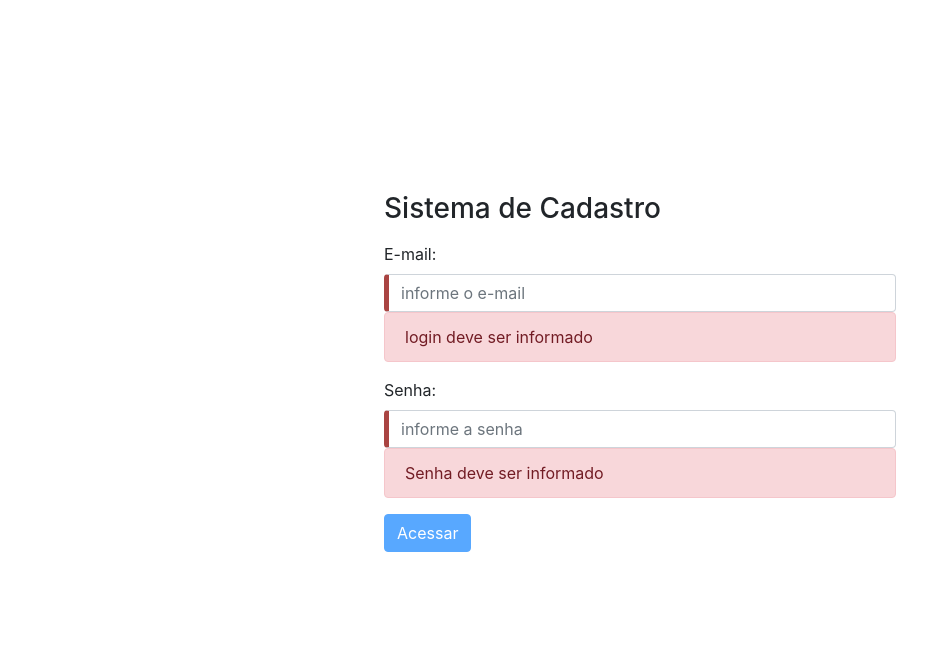
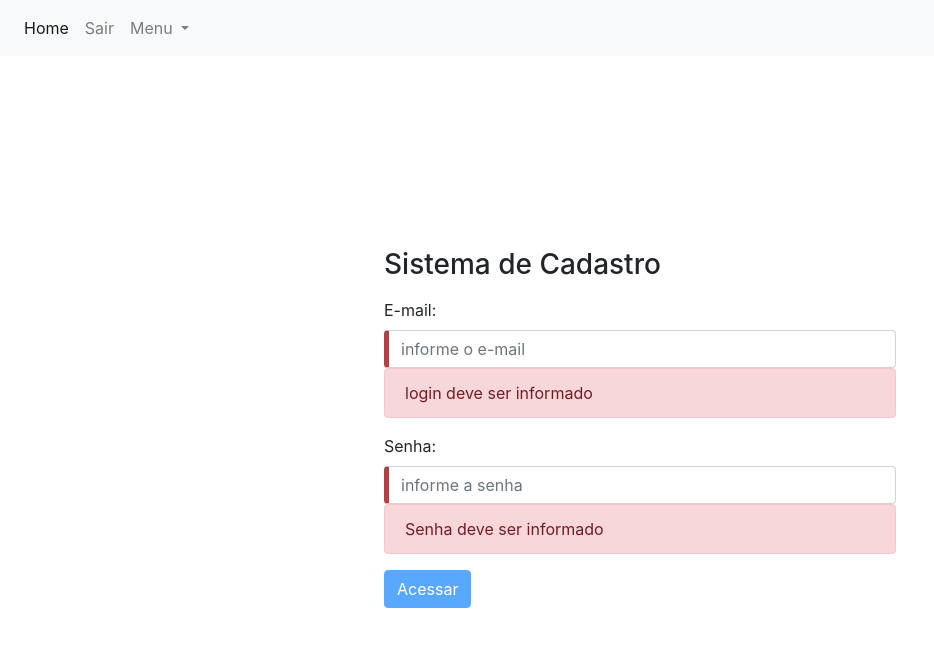
Before and after one commit to TiagoSimaodev/Angular-front-end, an Angular app: page /login in a window 1280 px wide. Shown: the top 646 px of the page, without its empty margins (0-934 px from the left). Built offline with nearby package versions, Linux system fonts and the light colour scheme.

Commit message:
feat: adiciona navbar com bootstrap

```diff
--- a/src/app/app.component.html
+++ b/src/app/app.component.html
@@ -1 +1,28 @@
+<div id="page-content-wrapper" >
+<nav class="navbar navbar-expand-lg navbar-light bg-light" >
+
+  <div class="collapse navbar-collapse" id="navbarSupportedContent">
+    <ul class="navbar-nav mr-auto">
+      <li class="nav-item active">
+        <a class="nav-link" [routerLink]="['/home']" routerLinkActive="router-link-active" >Home</a>
+      </li>
+      <li class="nav-item">
+        <a class="nav-link" (click)="sair()">Sair</a>
+      </li>
+      <li class="nav-item dropdown">
+        <a class="nav-link dropdown-toggle" href="#" id="navbarDropdown" role="button" data-toggle="dropdown" aria-haspopup="true" aria-expanded="false">
+         Menu
+        </a>
+        <div class="dropdown-menu" aria-labelledby="navbarDropdown">
+          <a class="dropdown-item" href="#">Link 1</a>
+          <a class="dropdown-item" href="#">Link 2</a>
+          <div class="dropdown-divider"></div>
+          <a class="dropdown-item" href="#">Link 3</a>
+        </div>
+      </li>
+    </ul>
+  </div>
+</nav>
+</div>
+
 <router-outlet></router-outlet>
--- a/src/app/app.component.ts
+++ b/src/app/app.component.ts
@@ -1,13 +1,31 @@
-import { Component } from '@angular/core';
+import { Component, OnInit } from '@angular/core';
 import { LoginServiceService } from './service/login-service.service';
+import { Route, Router } from '@angular/router';
 
 @Component({
   selector: 'app-root',
   templateUrl: './app.component.html',
   styleUrls: ['./app.component.css']
 })
-export class AppComponent {
+export class AppComponent implements OnInit {
+
   title = 'projeto-angular-rest';
+
+  constructor (private router: Router) {
+
+  }
+
+  ngOnInit(): void {
+    if(localStorage.getItem('token') == null) {
+      this.router.navigate(['login']);
+    }
+
+  }
+
+  public sair() {
+    localStorage.clear();
+    this.router.navigate(['login']);
+  }
 
 
 
--- a/src/app/app.module.ts
+++ b/src/app/app.module.ts
@@ -7,6 +7,7 @@
 import { ModuleWithProviders } from '@angular/compiler/src/core';
 import { NgModule } from '@angular/core';
 import { LoginComponent } from './login/login.component';
+import { HttpInterceptorModule } from './service/header-interceptor.service';
 
 export const appRouters: Routes = [
   {path : 'home', component : HomeComponent},
@@ -27,7 +28,8 @@
    BrowserModule,
     FormsModule,
     HttpClientModule,
-    routes
+    routes,
+    HttpInterceptorModule
 
   ],
   providers: [],
--- /dev/null
+++ b/src/app/service/header-interceptor.service.ts
@@ -0,0 +1,35 @@
+import { HTTP_INTERCEPTORS, HttpEvent, HttpHandler, HttpInterceptor, HttpRequest } from '@angular/common/http';
+import { Injectable, NgModule } from '@angular/core';
+import { Observable } from 'rxjs';
+
+@Injectable()
+export class HeaderInterceptorService implements HttpInterceptor {
+
+  intercept(req: HttpRequest<any>, next: HttpHandler): Observable<HttpEvent<any>> {
+    if(localStorage.getItem('token') !== null) {
+      const token = 'Bearer ' + localStorage.getItem('token');
+
+      const tokenRequest = req.clone({
+        headers: req.headers.set('Authorization', token)
+      });
+
+      return next.handle(tokenRequest);
+    }else{
+      return next.handle(req);
+      }
+    }
+    constructor() { }
+}
+
+@NgModule({
+  providers : [{
+    provide: HTTP_INTERCEPTORS,
+    useClass:HeaderInterceptorService,
+    multi:true,
+  },
+],
+})
+
+export class HttpInterceptorModule {
+
+}
```
